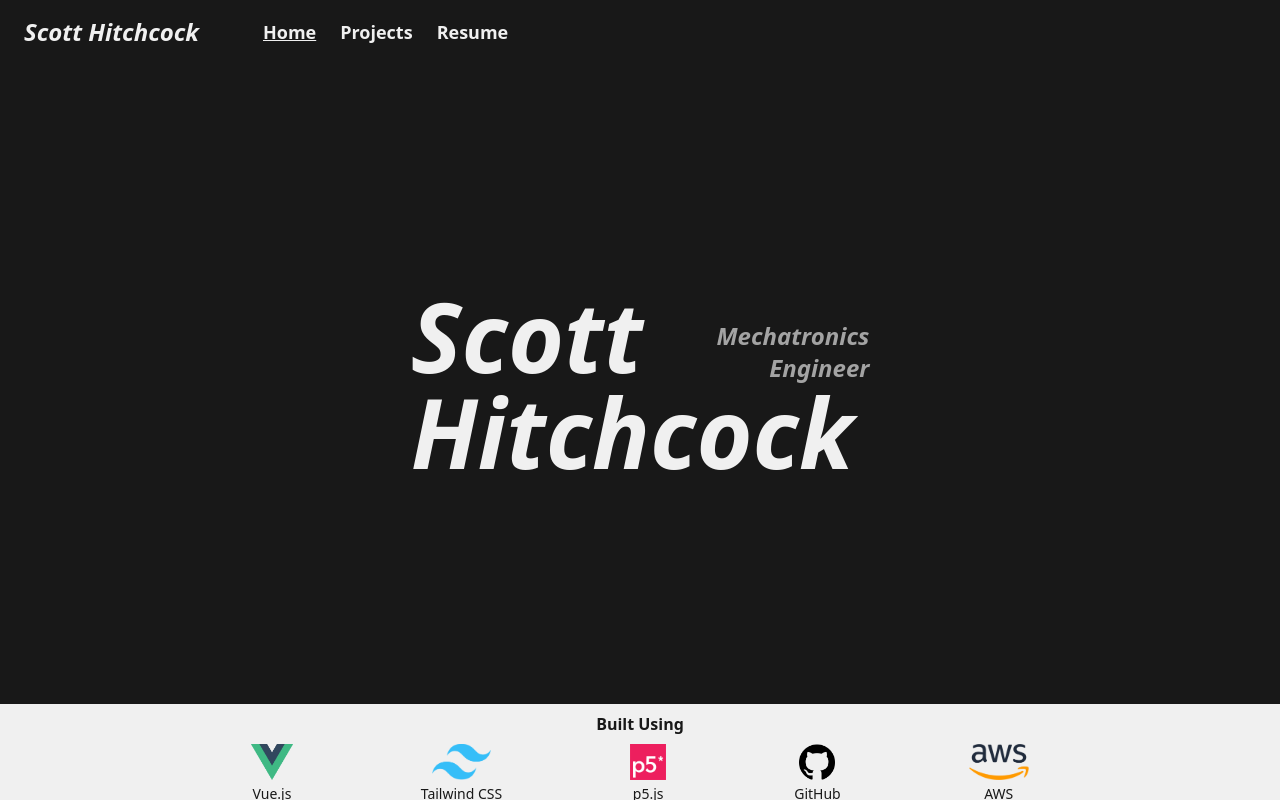
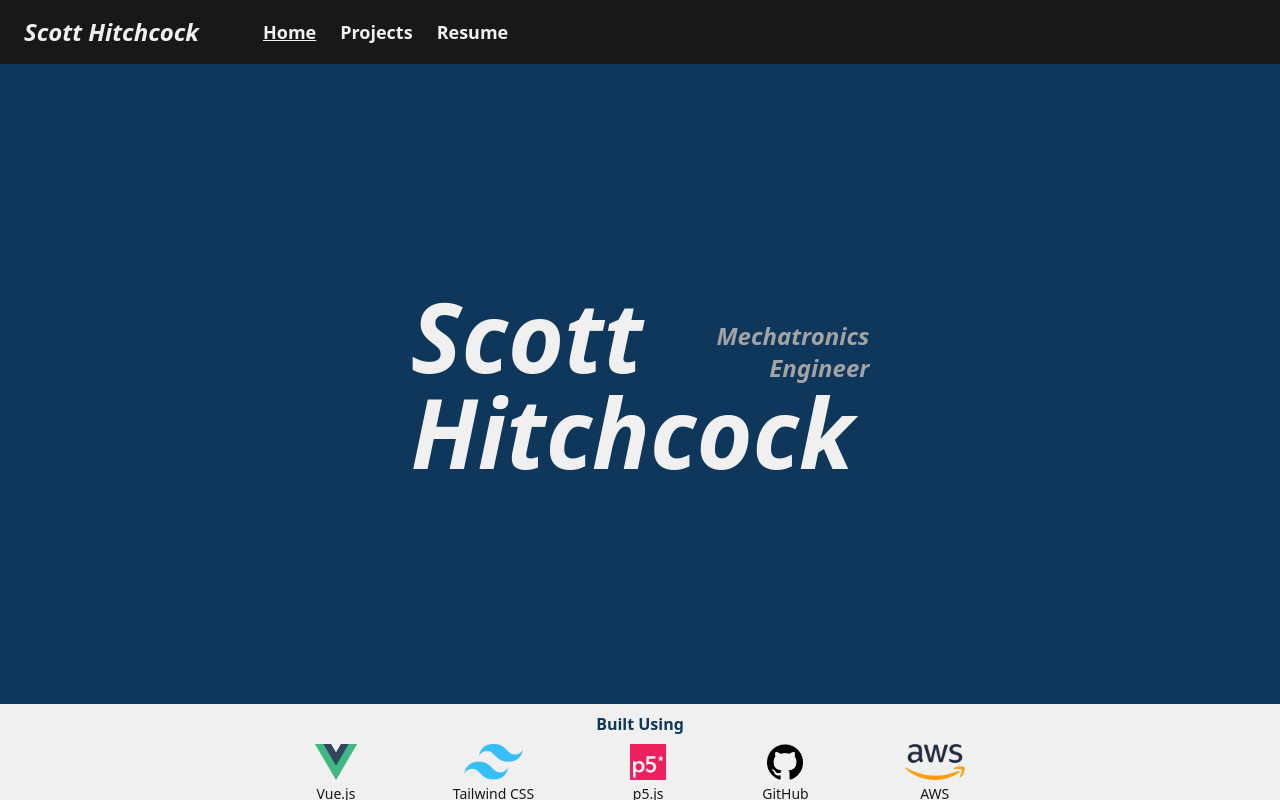
Before and after one commit to scotthitch/s-hitchcock-website, a Vue app: page / in a window 1280 px wide. Built offline with nearby package versions, Linux system fonts and the light colour scheme.

Commit message:
feat: change around colours

```diff
--- a/src/components/HomeFooter.vue
+++ b/src/components/HomeFooter.vue
@@ -3,10 +3,10 @@ import HomeFooterIcon from './HomeFooterIcon.vue'
 </script>
 
 <template>
-    <div class="flex flex-col gap-2 items-center bottom-0 pb-3 pt-2 bg-col-secondary">
-        <div class="text-sm sm:text-base font-bold text-col-primary">Built Using</div>
+    <div class="relative flex flex-col gap-2 items-center bottom-0 w-full pb-4 pt-2 bg-col-secondary">
+        <div class="text-sm sm:text-base font-bold text-cv-blue">Built Using</div>
 
-        <div class="w-full flex flex-row gap-[12svw] sm:gap-28 md:gap-32 justify-center">
+        <div class="w-full flex flex-row gap-[8svw] sm:gap-20 md:gap-24 justify-center">
             <HomeFooterIcon
                 file-name="vuejs.png"
                 icon-name="Vue.js"
--- a/src/components/PageIntro.vue
+++ b/src/components/PageIntro.vue
@@ -3,7 +3,7 @@ const props = defineProps<{ pageName: string }>()
 </script>
 
 <template>
-    <div class="verticalPan relative h-[80svh] sm:h-[80svh] snap-always snap-center bg-col-primary">
+    <div class="verticalPan relative h-[80svh] sm:h-[80svh] snap-always snap-center bg-cv-blue">
         <div class="flex h-full">
             <div
                 class="m-auto text-6xl sm:text-8xl font-bold italic slide-from-left-60 text-col-secondary"
--- a/src/views/HomeView.vue
+++ b/src/views/HomeView.vue
@@ -3,8 +3,8 @@ import HomeFooter from '../components/HomeFooter.vue'
 </script>
 
 <template>
-    <div class="h-full bg-col-primary overflow-scroll">
-        <div class="flex h-[80svh] sm:h-[80svh]">
+    <div class="h-full  overflow-scroll">
+        <div class="flex h-[80svh] sm:h-[80svh] bg-cv-blue">
             <div class="m-auto grid grid-cols-3 p-3">
                 <div
                     class="text-col-secondary text-6xl sm:text-8xl font-bold italic slide-from-left-60 col-span-2"
```
